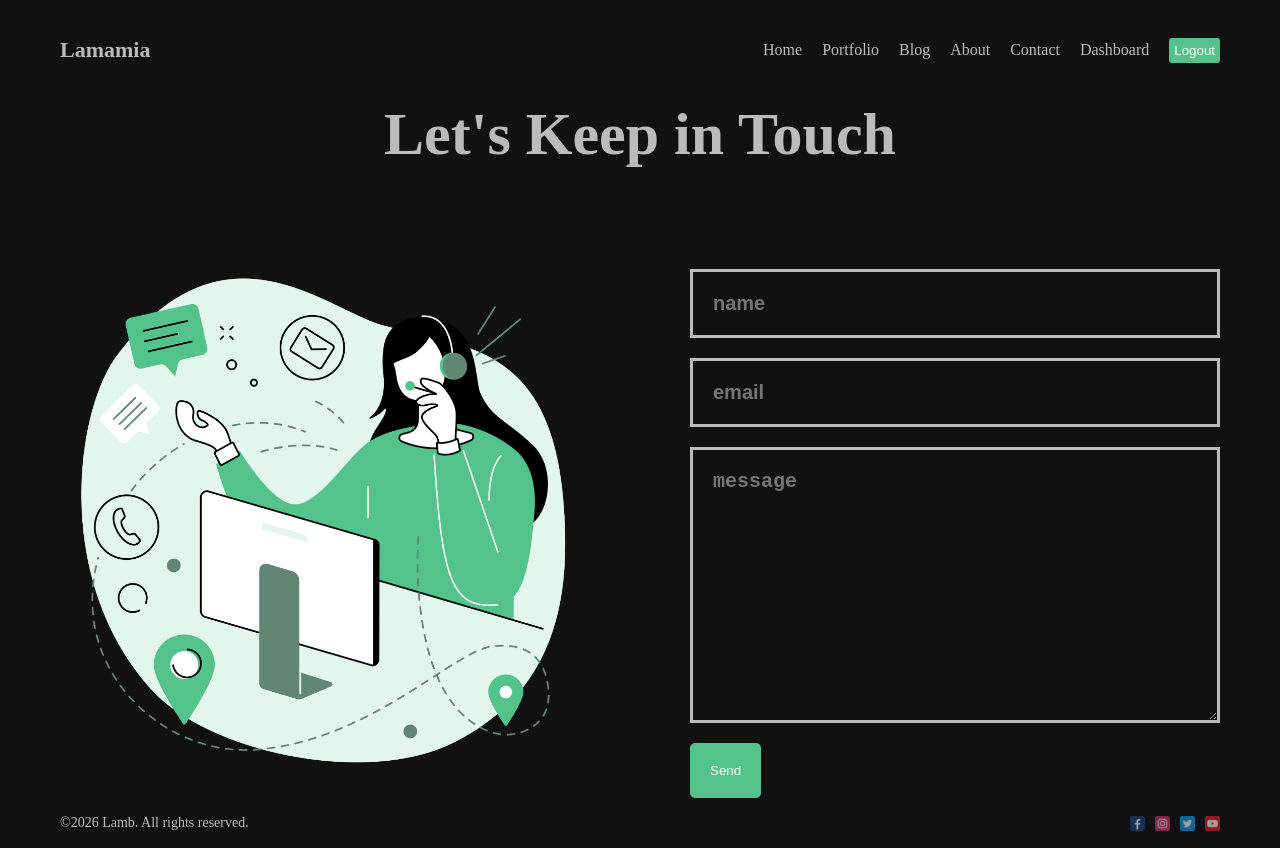
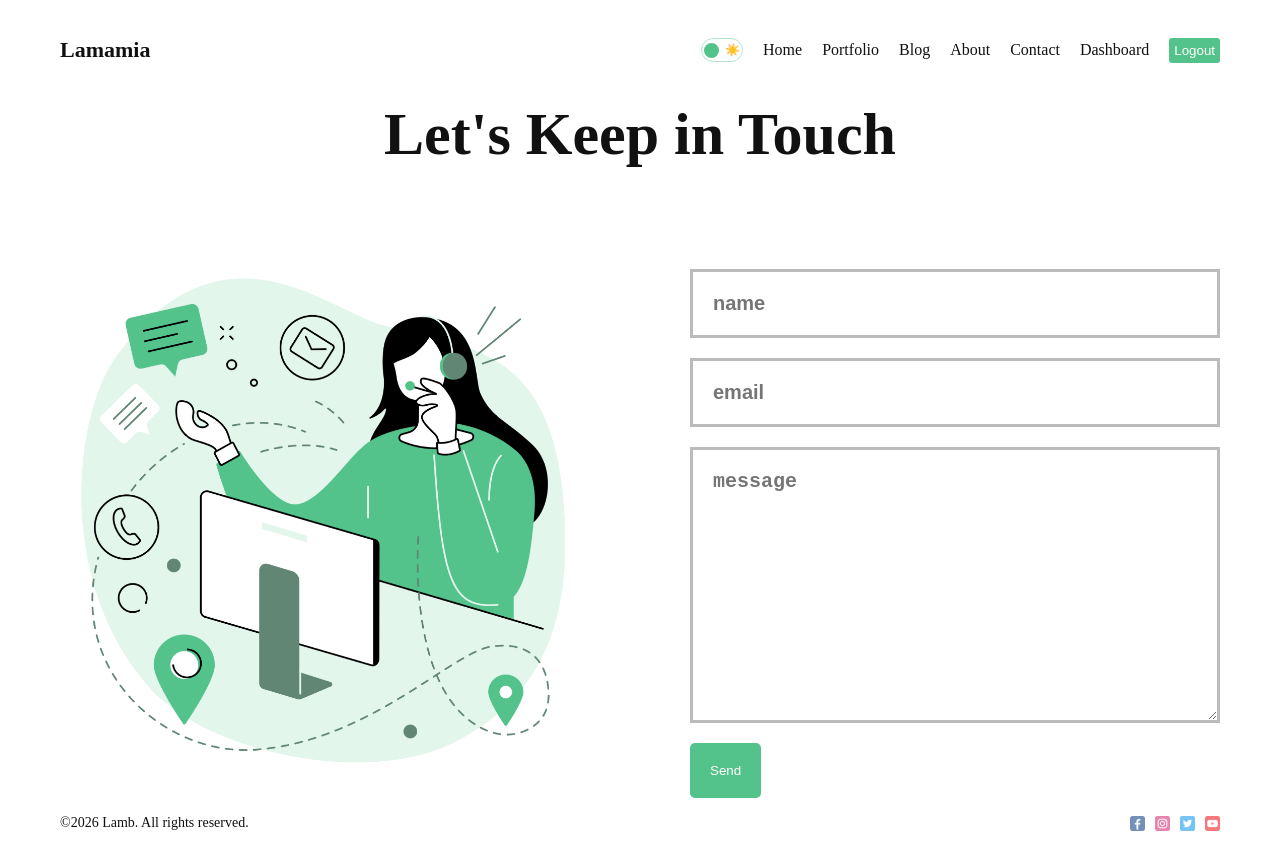
Before and after one commit to siddhantj802/next-fullstack-app, a Next.js app: page /contact in a window 1280 px wide. Built offline with nearby package versions, Linux system fonts and the light colour scheme.

Commit message:
working on theme toggle

```diff
--- a/src/app/globals.css
+++ b/src/app/globals.css
@@ -7,8 +7,18 @@ html,
 body {
   max-width: 100vw;
   overflow-x: hidden;
-  background-color: #111;
-  color: #bbb
+}
+.theme{
+  transition: 1.2s all ease;
+}
+.dark{
+    background-color: #111;
+    color: #bbb
+}
+
+.light{
+    background-color: #fff;
+    color: #111
 }
 
 a {
--- a/src/app/layout.js
+++ b/src/app/layout.js
@@ -2,6 +2,7 @@ import { Geist, Geist_Mono } from "next/font/google";
 import "./globals.css";
 import Navbar from "@/components/navbar/Navbar";
 import Footer from "@/components/footer/Footer"
+import { ThemeProvider } from "@/context/ThemeContext";
 
 
 
@@ -24,11 +25,13 @@ export default function RootLayout({ children }) {
   return (
     <html lang="en" className={`${geistSans.variable} ${geistMono.variable}`}>
       <body>
-        <div className="container">
-        <Navbar/>
-        {children}
-        <Footer/>
-      </div>
+        <ThemeProvider>
+          <div className="container">
+            <Navbar/>
+              {children}
+            <Footer/>
+        </div>
+      </ThemeProvider>
       </body>
     </html>
   );
--- /dev/null
+++ b/src/components/DarkModeToggle/DarkModeToggle.jsx
@@ -0,0 +1,20 @@
+"use client"
+
+import React, { useContext } from 'react'
+import styles from './darkmodetoggle.module.css'
+import { ThemeContext } from '@/context/ThemeContext'
+function DarkModeToggle() {
+
+    const {toggle , mode} = useContext(ThemeContext)
+return (
+    <div className={styles.container} onClick={toggle}>
+        <div className={styles.icon}>🌙</div>
+        <div className={styles.icon}>☀️</div>
+        <div className={styles.ball}
+            style={mode==="light"? {left:"2px"} : {right:"2px"} }
+        ></div>
+    </div>
+  )
+}
+
+export default DarkModeToggle
--- /dev/null
+++ b/src/components/DarkModeToggle/darkmodetoggle.module.css
@@ -0,0 +1,24 @@
+.container{
+    width: 42px;
+    height: 24px;
+    display: flex;
+    align-items: center;
+    justify-content: space-between;
+    border-radius: 30px;
+    padding: 2px;
+    border: 1.5px solid #53c28b70;
+    cursor: pointer;
+    position: relative;
+}
+
+.icon{
+    font-size: 12px;
+}
+
+.ball{
+    width: 15px;
+    height: 15px;
+    border-radius: 50%;
+    background-color:  #53c28b;
+    position: absolute;
+}
--- a/src/components/navbar/Navbar.jsx
+++ b/src/components/navbar/Navbar.jsx
@@ -2,6 +2,7 @@
 import Link from 'next/link'
 import React from 'react'
 import styles from './navbar.module.css'
+import DarkModeToggle from '../DarkModeToggle/DarkModeToggle';
 const links = [
   {
     id: 1,
@@ -40,6 +41,8 @@ function Navbar() {
     <div className={styles.container}>
       <div><Link href="/" className={styles.logo}>Lamamia</Link></div>
       <div className={styles.links}>
+        <DarkModeToggle />
+
         {links.map((link)=>(
             <Link href={link.url} key={link.id} className={styles.link}>{link.title}</Link>
           ))}
--- /dev/null
+++ b/src/context/ThemeContext.js
@@ -0,0 +1,21 @@
+"use client"
+
+import { createContext, useState } from "react"
+
+export const ThemeContext = createContext()
+
+export const ThemeProvider = ({children})=>{
+    const [mode , setMode] = useState("light")
+
+    const toggle = ()=>{
+        setMode((prev)=> prev === "dark"?"light":"dark")
+    }
+    return(
+        <ThemeContext.Provider value={{ mode , toggle }}>
+            <div className={`theme ${mode}`}>
+                {children}
+            </div>
+
+        </ThemeContext.Provider>
+    )
+}
```
